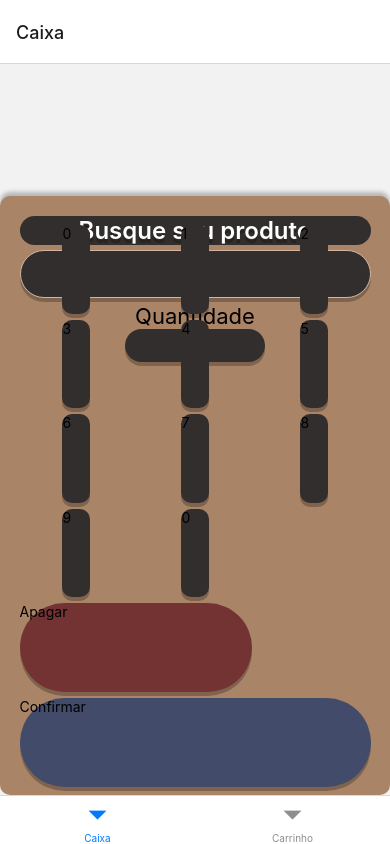
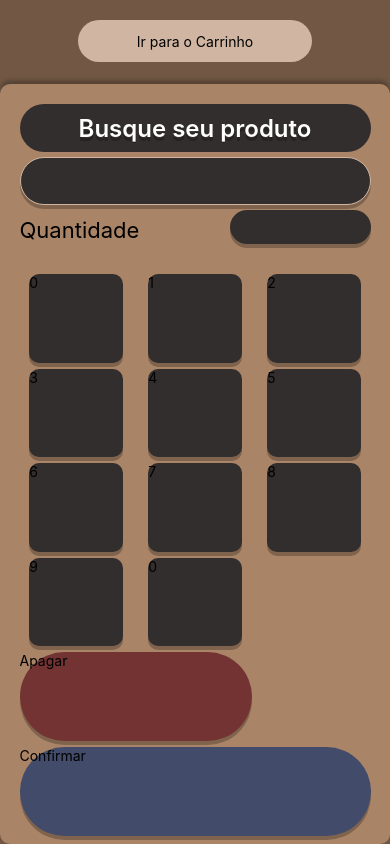
Before and after one commit to Willummp/NextPdv, a React Native app: screen /Caixa in a window 390 px wide. Built offline with nearby package versions, Linux system fonts and the light colour scheme.

Commit message:
fix:Style: correções em estilização da caixa

```diff
--- a/App.js
+++ b/App.js
@@ -1,40 +1,18 @@
 import React from 'react';
 import { NavigationContainer } from '@react-navigation/native';
-import { createNativeStackNavigator } from '@react-navigation/native-stack';
-import { createBottomTabNavigator } from '@react-navigation/bottom-tabs';
-import Metodo from './components/Metodo';
+import { createStackNavigator } from '@react-navigation/stack';
+import Caixa from './components/Caixa';
 import Carrinho from './components/Carrinho';
-import Caixa from './components/Caixa';
-import OpenCart from './components/OpenCart';
-import { createStackNavigator } from '@react-navigation/stack';
 
-const Tab = createBottomTabNavigator();
 const Stack = createStackNavigator();
 
-function App() {
+export default function App() {
   return (
-    <>
-      <Tab.Navigator>
-        <Tab.Screen name="Caixa" component={Caixa} />
-        <Tab.Screen name="Carrinho" component={Carrinho} />
-      </Tab.Navigator>
-      {/* <OpenCart /> */}
-    </>
-  );
-}
-
-function AppNavigator() {
-  return (
-    <Stack.Navigator>
-      <Stack.Screen name="App" component={App} screenOptions={{ headerShown: true }} />
-    </Stack.Navigator>
-  );
-}
-
-export default function Main() {
-  return (
-    <NavigationContainer>
-      <App />
+    <NavigationContainer >
+      <Stack.Navigator initialRouteName="Caixa"  >
+        <Stack.Screen name="Caixa" component={Caixa} options={{ title: 'Caixa', headerShown: false}} />
+        <Stack.Screen name="Carrinho" component={Carrinho} options={{ title: 'Carrinho', headerShown: false }} />
+      </Stack.Navigator>
     </NavigationContainer>
   );
 }
--- a/components/Caixa.jsx
+++ b/components/Caixa.jsx
@@ -1,6 +1,7 @@
 import React, { useState, useEffect } from 'react';
 import { View, Text, TextInput, TouchableOpacity, StyleSheet } from 'react-native';
 import produtosData from '../data/data.json';
+import { useNavigation } from '@react-navigation/native';
 
 export const produtosAdicionados = [];
 
@@ -28,6 +29,9 @@ export default function EscreverCodigo() {
     const [timerAdic, setTimerAdic] = useState(false);
     const [posfixo, setPosfixo] = useState('');
     const numeros = [];
+
+    const navigation = useNavigation();
+
 
     const prodNaoEncontrado = 'Produto não encontrado...';
     const buscProd = 'Busque seu produto';
@@ -88,8 +92,19 @@ export default function EscreverCodigo() {
         }
     }
 
+    function handleNavegarParaCarrinho() {
+        navigation.navigate('Carrinho');
+    }
+
     return (
+        <View style={styles.fundo}>
+            <TouchableOpacity style={styles.botaoCarrinho} onPress={handleNavegarParaCarrinho}>
+                <Text>Ir para o Carrinho</Text>
+            </TouchableOpacity>
+
+
             <View style={styles.caixa}>
+
                 <View style={styles.inputbox}>
                     <TextInput
                         style={styles.caixa_resul}
@@ -129,12 +144,30 @@ export default function EscreverCodigo() {
                         funcao={handleConfirmarNumeros}
                         numero={'Confirmar'}
                     />
+
+                </View>
             </View>
         </View>
     );
 }
 
 const styles = StyleSheet.create({
+    fundo: {
+        backgroundColor: "#725844",
+        height: "100vh"
+    },
+    botaoCarrinho: {
+        backgroundColor: '#D0B6A2',
+        width: '60vw',
+        height: "5vh",
+        alignSelf: "center",
+        borderRadius: 100,
+        padding: 10,
+        marginTop: 20,
+        justifyContent: 'center',
+        alignItems: 'center',
+        fontWeight: '800',
+    },
     caixa: {
         display: 'flex',
         position: 'absolute',
@@ -150,8 +183,7 @@ const styles = StyleSheet.create({
         },
         shadowRadius: 4,
         alignItems: 'center',
-        height: '82%', // Use a percentage or other valid unit in React Native.
-        maxHeight: '88%', // Use a percentage or other valid unit in React Native.
+        height: '90vh', // Use a percentage or other valid unit in React Native.
         bottom: 0,
     },
     inputbox: {
@@ -196,9 +228,8 @@ const styles = StyleSheet.create({
         color: 'white',
     },
     caixa__quant: {
-        fontWeight: '800',
-        width: '90%', // Use a percentage or other valid unit in React Native.
-        textAlign: 'center',
+        flexDirection: 'row',
+        width: '90%',
         color: '#332E2E',
         display: 'flex',
         justifyContent: 'space-between',
@@ -233,13 +264,13 @@ const styles = StyleSheet.create({
     },
     teclas: {
         height: '10.5vh',
-        width: '24%', // Use a percentage or other valid unit in React Native.
+        width: '24vw', // Use a percentage or other valid unit in React Native.
         maxWidth: 100,
         justifySelf: 'center',
         borderRadius: 10,
         backgroundColor: '#332E2E',
-        color: 'white',
-        fontSize: 24,
+        color: '#fff',
+        fontSize: 40,
         fontWeight: '800',
         border: 'none',
         shadowColor: 'rgba(0, 0, 0, 0.25)',
@@ -269,7 +300,7 @@ const styles = StyleSheet.create({
         backgroundColor: '#424B6A',
         borderRadius: 100,
         color: 'white',
-        fontSize: 24,
+        font:'24px',
         fontWeight: '800',
         width: '100%',
         border: 'none',
@@ -282,5 +313,5 @@ const styles = StyleSheet.create({
     },
     borda_grossa: {
         border: '1px solid #D0B6A2',
-    },
+    }
 });
```
Lines whose indentation alone changed are shown as unchanged.
